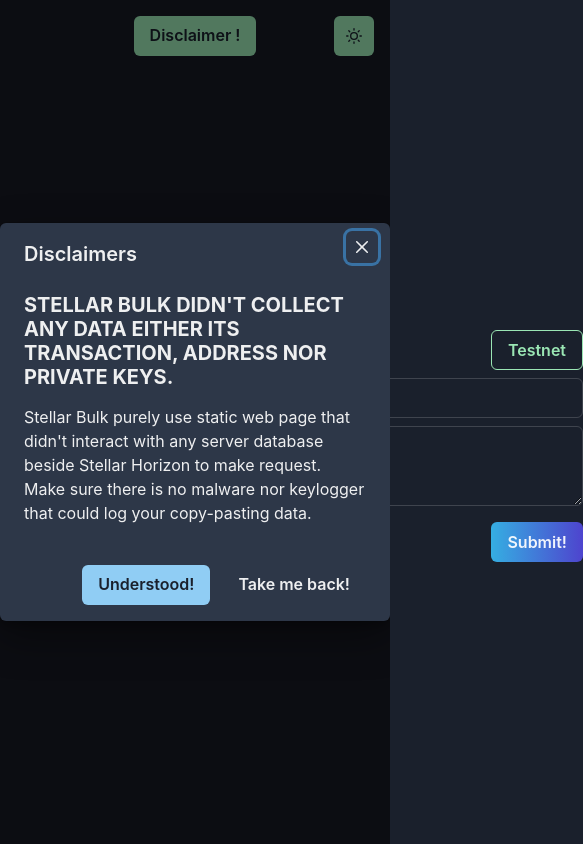
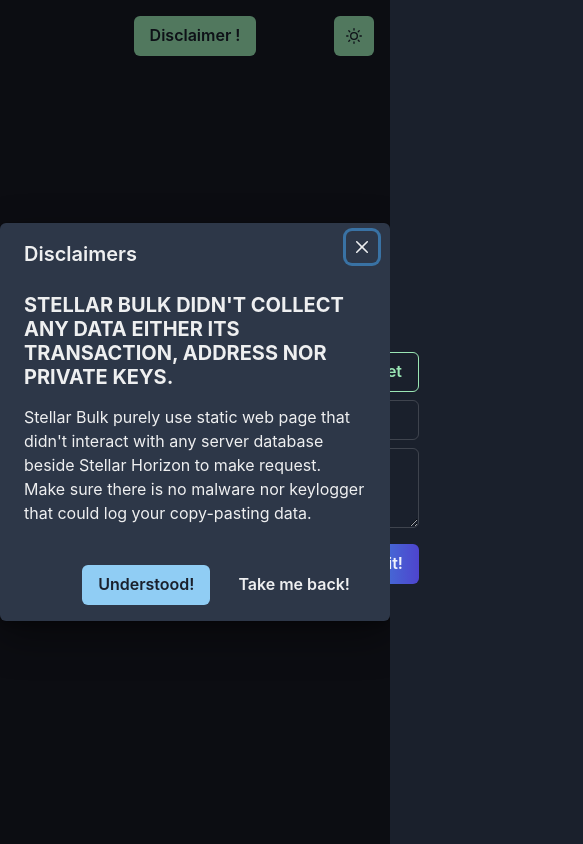
Before and after one commit to primaftr/stellar-bulk, a Next.js app: page / in a window 390 px wide. Shown: the whole page, 583 px wide, since content can reach past the window. Built offline with nearby package versions, Linux system fonts and the light colour scheme.

Commit message:
fixing mobile responsiveness

```diff
--- a/src/components/Hero.tsx
+++ b/src/components/Hero.tsx
@@ -7,7 +7,7 @@
     bgGradient="linear(to-l, heroGradientStart, heroGradientEnd)"
     bgClip="text"
   >
-    <Heading fontSize="4vw">{title}</Heading>
+    <Heading fontSize={{ base: "3em", md: "4em" }}>{title}</Heading>
   </Flex>
 );
 
--- a/src/pages/index.tsx
+++ b/src/pages/index.tsx
@@ -1,4 +1,4 @@
-import { Box, Button, Flex, Text } from "@chakra-ui/react";
+import { Box, Button, Flex, Input, Text } from "@chakra-ui/react";
 import { Formik } from "formik";
 import { useEffect, useState } from "react";
 import { RadioField as Raddio } from "../components/Radio";
@@ -68,12 +68,7 @@
     <>
       <Container minH={"100vh"}>
         <Flex minH="100vh">
-          <Flex
-            direction={"column"}
-            my="auto"
-            // mt={"50%"}
-            // transform="translate(calc(50vw - 50%), calc(50vh - 50%))"
-          >
+          <Flex direction={"column"} my="auto">
             <Hero title="Stellar Bulk" />
             <Formik
               initialValues={{
@@ -92,7 +87,7 @@
             >
               {(props) => (
                 <form onSubmit={props.handleSubmit}>
-                  <Flex direction={"column"} ml={2} mt={5}>
+                  <Flex direction={"column"} my={"auto"} mt={5}>
                     <Box ml={"auto"} my={2}>
                       <Button
                         colorScheme={"green"}
@@ -111,18 +106,7 @@
                       type={"text"}
                       placeholder="Destination address"
                     />
-                    <Flex
-                      maxW={"3xl"}
-                      minW="3xl"
-                      mt={2}
-                      // p={1}
-                      justifyContent="center"
-                      alignContent={"center"}
-                      justifyItems="center"
-                      justifySelf={"center"}
-                      alignItems="center"
-                      alignSelf={"center"}
-                    >
+                    <Flex maxW={"3xl"} minW={{ md: "xl", base: "md" }} mt={2}>
                       <InputField
                         textarea
                         name="privKeys"
```
